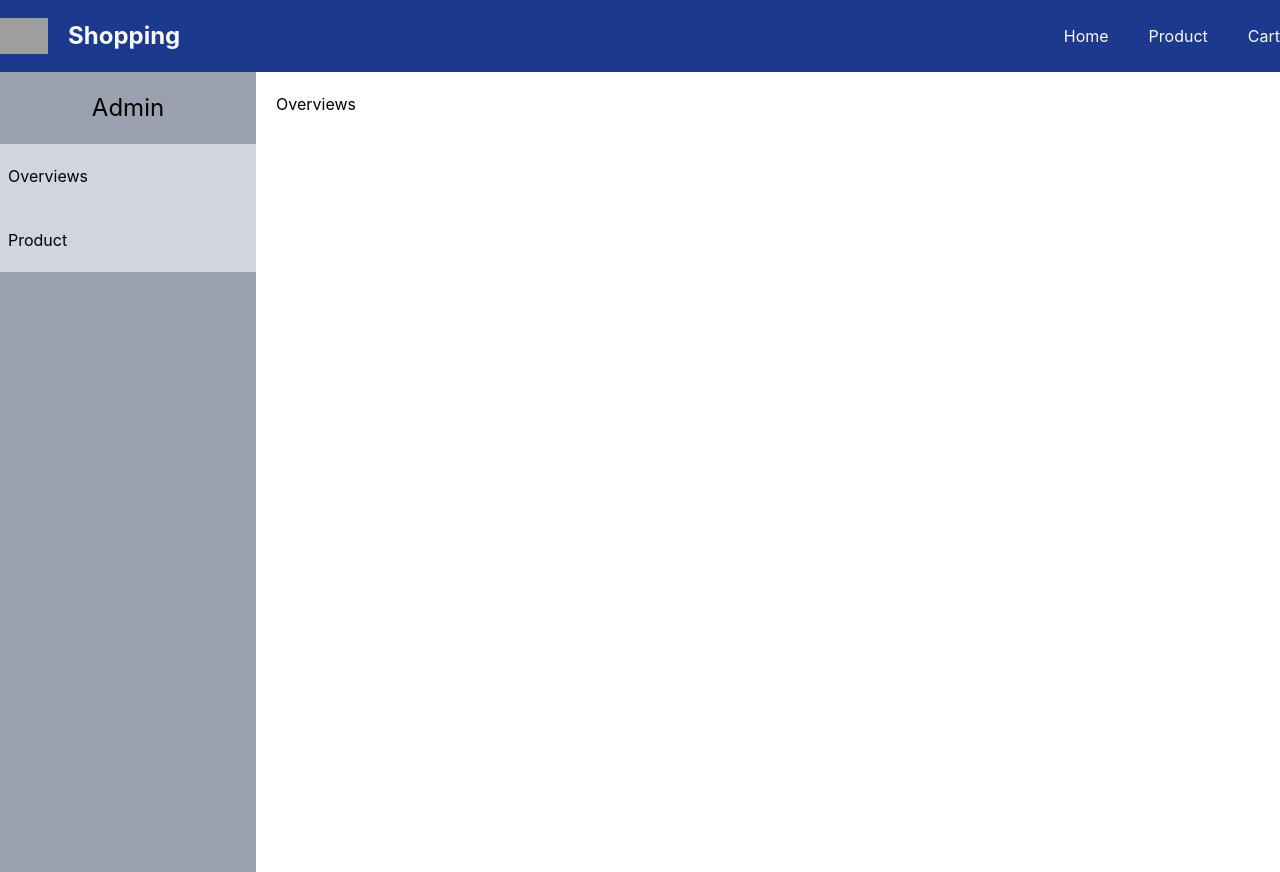
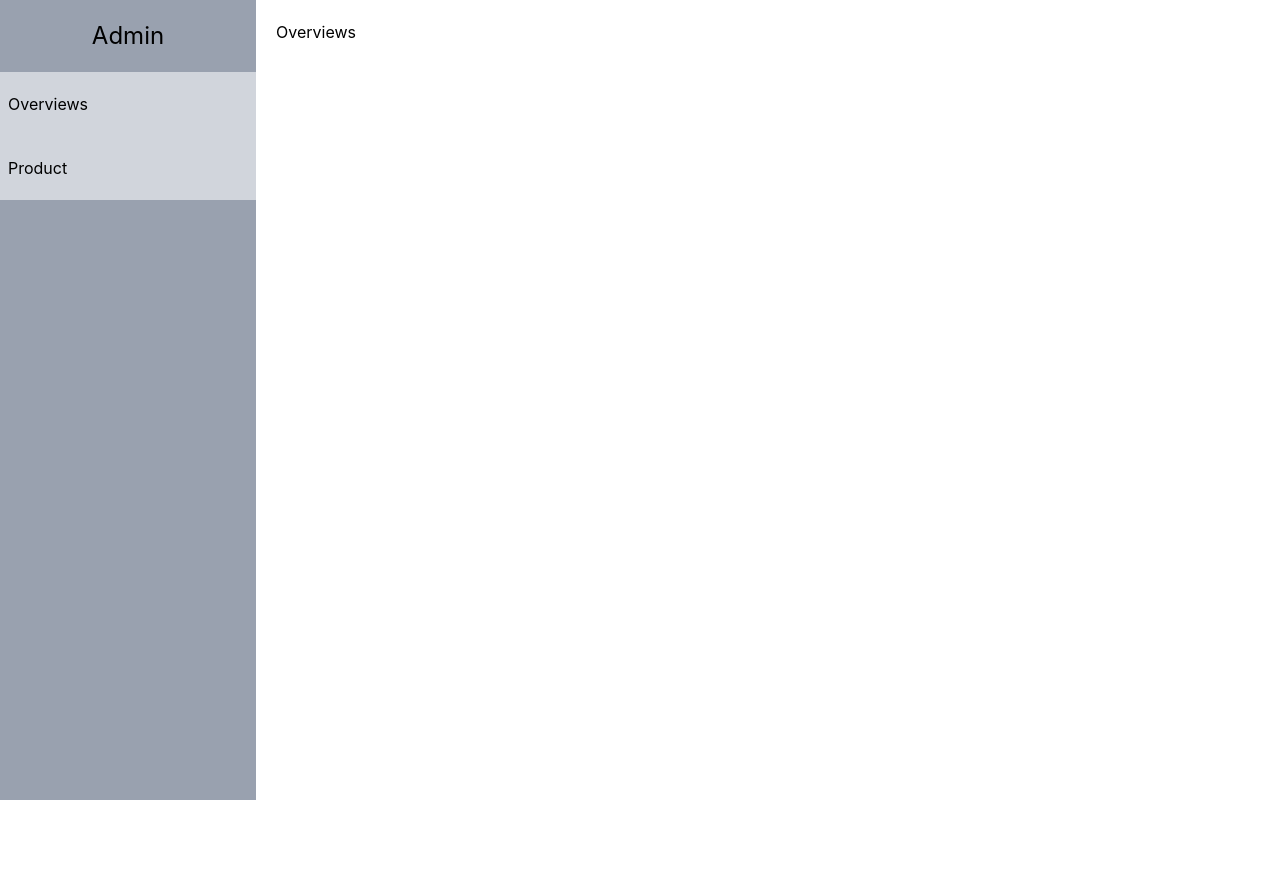
Before and after one commit to Rathanak-Phan/product-store-react-router, a React (Vite) app: page /admin in a window 1280 px wide. After the commit the page ends 800 px from the top, so only its background shows below. Built offline with nearby package versions, Linux system fonts and the light colour scheme; grey boxes are pictures that could not be loaded.

Commit message:
Static: nested with layout

```diff
--- a/src/App.jsx
+++ b/src/App.jsx
@@ -3,10 +3,10 @@ import './App.css'
 import Home from './page/Home'
 import Product from './page/Product'
 import Cart from './page/Cart'
-import Header from './components/Header'
 import NotFound from './page/NotFound'
 import DashboardLayout from './components/DashboardLayout'
 import Overviews from './components/Overviews'
+import PageLayout from './components/PageLayout'
 
 function App() {
 
@@ -14,13 +14,16 @@ function App() {
     <>
 
       <BrowserRouter>
-        {/*  */}
-        <Header />
+        {/* <Header /> */}
 
         <Routes>
-          <Route path='/' element={<Home />}/>
-          <Route path='/products' element={<Product />} />
-          <Route path='/cart' element={<Cart />} />
+          <Route path='/' element={<PageLayout />}>
+            <Route path='/' element={<Home />} />
+            <Route path='/products' element={<Product />} />
+            <Route path='/cart' element={<Cart />} />
+          </Route>
+
+
 
           <Route path='/admin' element={<DashboardLayout />}>
             <Route path='/admin' element={<Overviews />}/>
--- /dev/null
+++ b/src/components/PageLayout.jsx
@@ -0,0 +1,21 @@
+import React from 'react'
+import { Outlet } from 'react-router-dom'
+import Header from './Header'
+
+function PageLayout() {
+  return (
+    <div>
+        {/* Header */}
+        <div>
+            <Header />
+        </div>
+
+        {/* Page content */}
+        <div>
+            <Outlet />
+        </div>
+    </div>
+  )
+}
+
+export default PageLayout
--- a/src/components/Sidebar.jsx
+++ b/src/components/Sidebar.jsx
@@ -6,12 +6,12 @@ function Sidebar() {
     <div className='flex flex-col bg-gray-400 h-screen'>
         <div className='px-2 py-5 text-2xl text-center'>Admin</div>
 
-        <div className='px-2 py-5 bg-gray-300'>
-            <Link to="/admin">Overviews</Link>
-        </div>
-        <div className='px-2 py-5 bg-gray-300'>
-            <Link to="/admin/products">Product</Link>
-        </div>
+        <Link
+          className='px-2 py-5 bg-gray-300 hover:bg-gray-200'
+          to="/admin">Overviews</Link>
+        <Link
+          to="/admin/products"
+          className='px-2 py-5 bg-gray-300 hover:bg-gray-200'>Product</Link>
     </div>
   )
 }
```
